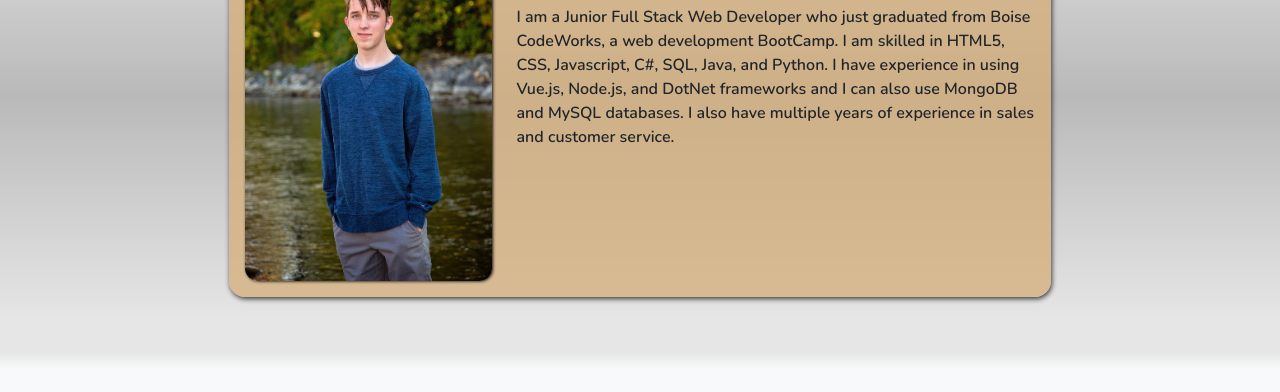
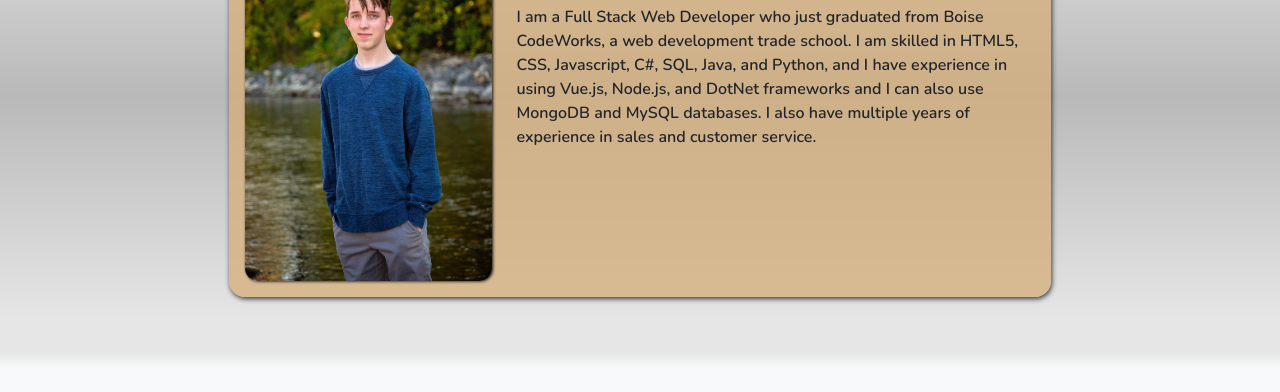
Before and after one commit to Enderdr4gon74/resume2, a website built with Vite: page index.html in a window 1280 px wide. Shown: the part 129-521 px from the top of the page. Built offline with nearby package versions, Linux system fonts and the light colour scheme.

Commit message:
fixed description

```diff
--- a/index.html
+++ b/index.html
@@ -67,9 +67,9 @@
                 <h3>Junior Full Stack Web Developer</h3>
               </div>
               <div class="col-12">
-                <p class="font-info">I am a Junior Full Stack Web Developer who just graduated from Boise CodeWorks, a
-                  web development BootCamp. I am skilled in HTML5, CSS, Javascript, C#, SQL, Java, and Python. I have
-                  experience in using Vue.js, Node.js, and DotNet frameworks and I can also use MongoDB and MySQL
+                <p class="font-info">I am a Full Stack Web Developer who just graduated from Boise CodeWorks, a web
+                  development trade school. I am skilled in HTML5, CSS, Javascript, C#, SQL, Java, and Python, and I
+                  have experience in using Vue.js, Node.js, and DotNet frameworks and I can also use MongoDB and MySQL
                   databases. I also have multiple years of experience in sales and customer service.</p>
               </div>
             </section>
@@ -150,11 +150,13 @@
                     <p>Languages: HTML CSS</p>
                   </div>
                   <div class="col-3 d-flex justify-content-end align-items-start">
-                    <h4 class="m-0 fs-spec" title="Project Link"><a href="https://github.com/Enderdr4gon74/siteCloneRedo2"
-                      target="_blank"><i class="mdi mdi-github text-dark"></i></a></h4>
+                    <h4 class="m-0 fs-spec" title="Project Link"><a
+                        href="https://github.com/Enderdr4gon74/siteCloneRedo2" target="_blank"><i
+                          class="mdi mdi-github text-dark"></i></a></h4>
                   </div>
                 </section>
-                <p>This project allowed me to show my proficiency with HTML and CSS by perfectly designing a static web page that is modeled exactly after the Figma provided.</p>
+                <p>This project allowed me to show my proficiency with HTML and CSS by perfectly designing a static web
+                  page that is modeled exactly after the Figma provided.</p>
               </div>
               <div class="col-11">
                 <img src="./assets/Img/SiteClone1.jpg" alt="SiteClone1" class="img-fluid w-100">
@@ -168,7 +170,8 @@
   </main>
   <div class="d-flex justify-content-end align-items-center position-absolute bottom-0 end-0">
     <div class="pb-2 pe-2">
-      <a href="https://github.com/Enderdr4gon74/resume2" target="_blank" class="btn btn-dark rounded-circle" title="This GitHub Project">
+      <a href="https://github.com/Enderdr4gon74/resume2" target="_blank" class="btn btn-dark rounded-circle"
+        title="This GitHub Project">
         <i class="mdi mdi-github fs-4"></i>
       </a>
     </div>
```
Lines whose indentation alone changed are shown as unchanged.
